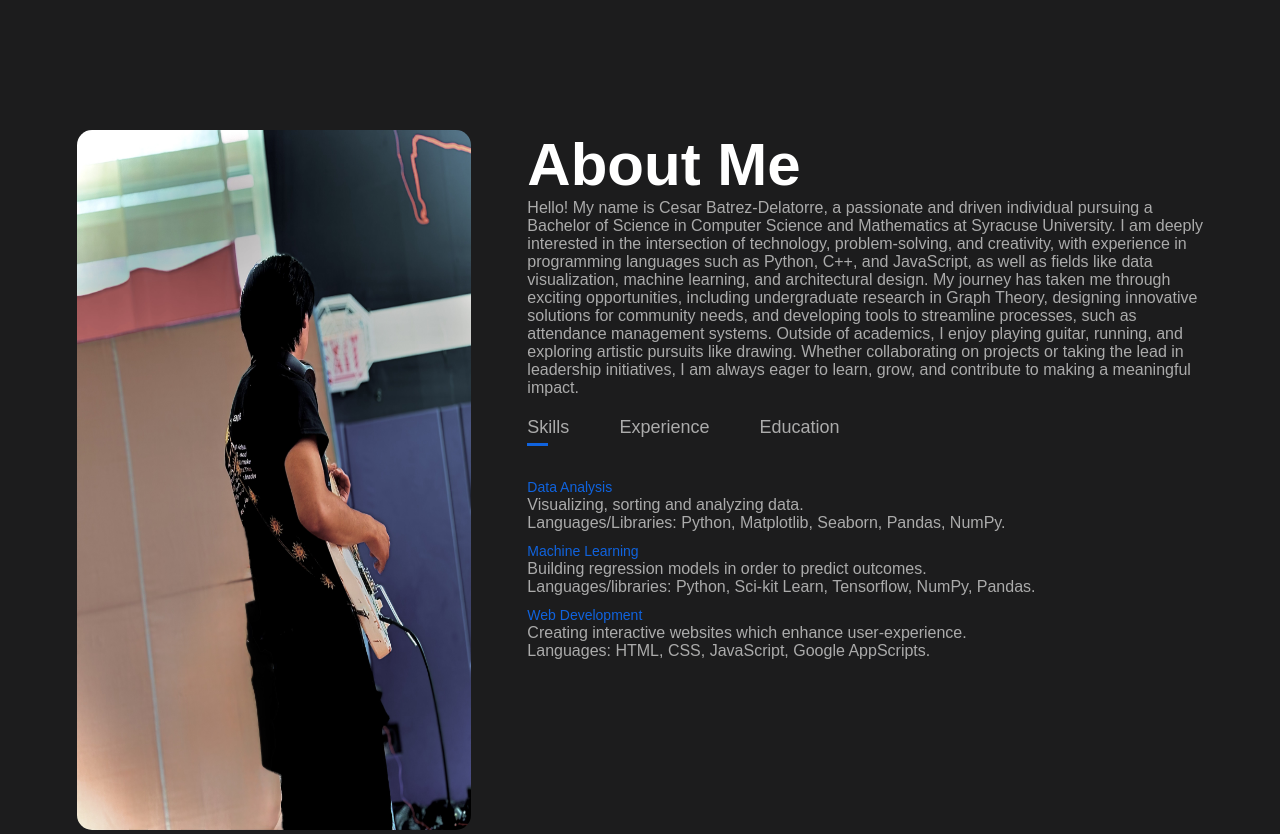
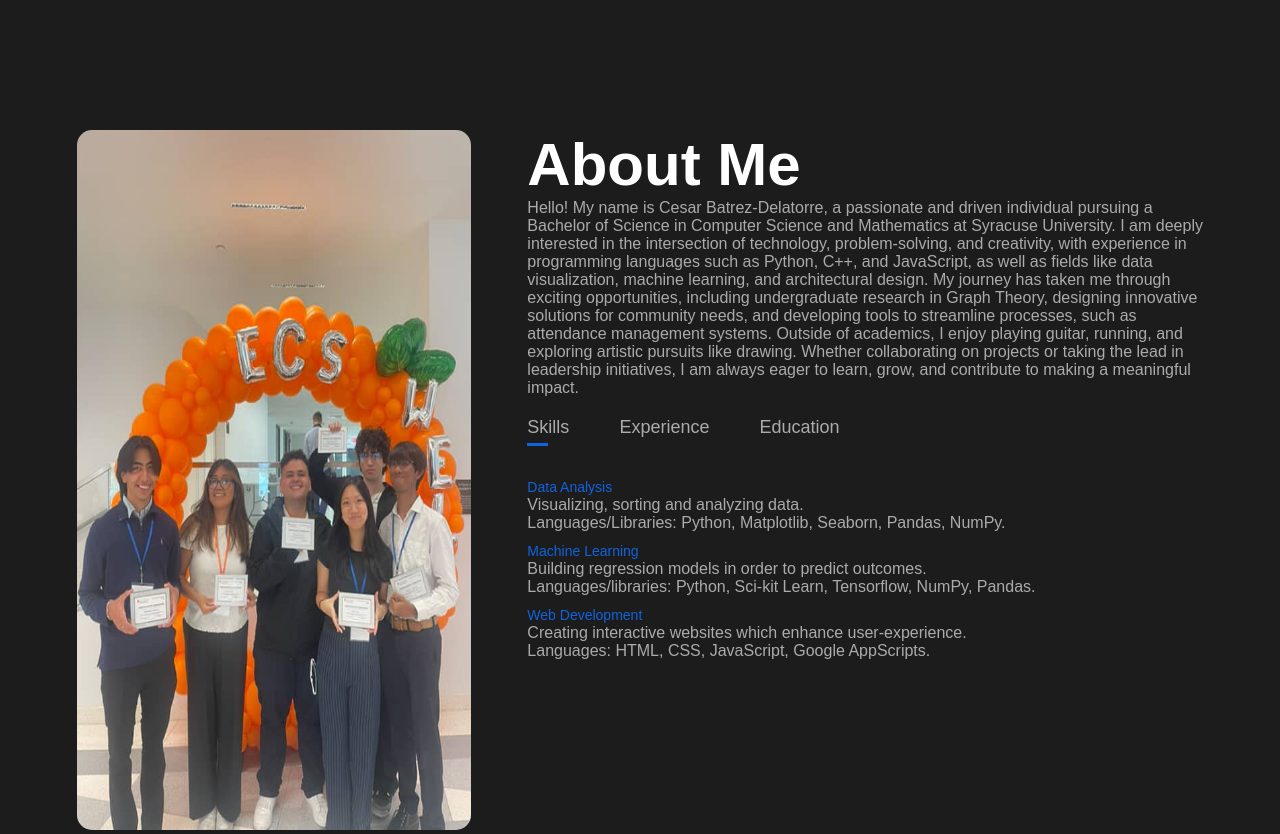
Before and after one commit to Caesar1222/Portfolio-Website, a plain HTML site: page index.html in a window 1280 px wide. Shown: the part 760-1594 px from the top of the page. Drawn offline with Linux system fonts and the light colour scheme.

Commit message:
Update index.html

```diff
--- a/index.html
+++ b/index.html
@@ -38,7 +38,7 @@
     <div class="container">
         <div class="row">
             <div class="about-col-1">
-                <img src="Images/Cesar.jpg"
+                <img src="Images/cesar.jpeg"
                 width = "500"
                 height = "700" >
             </div>
```
